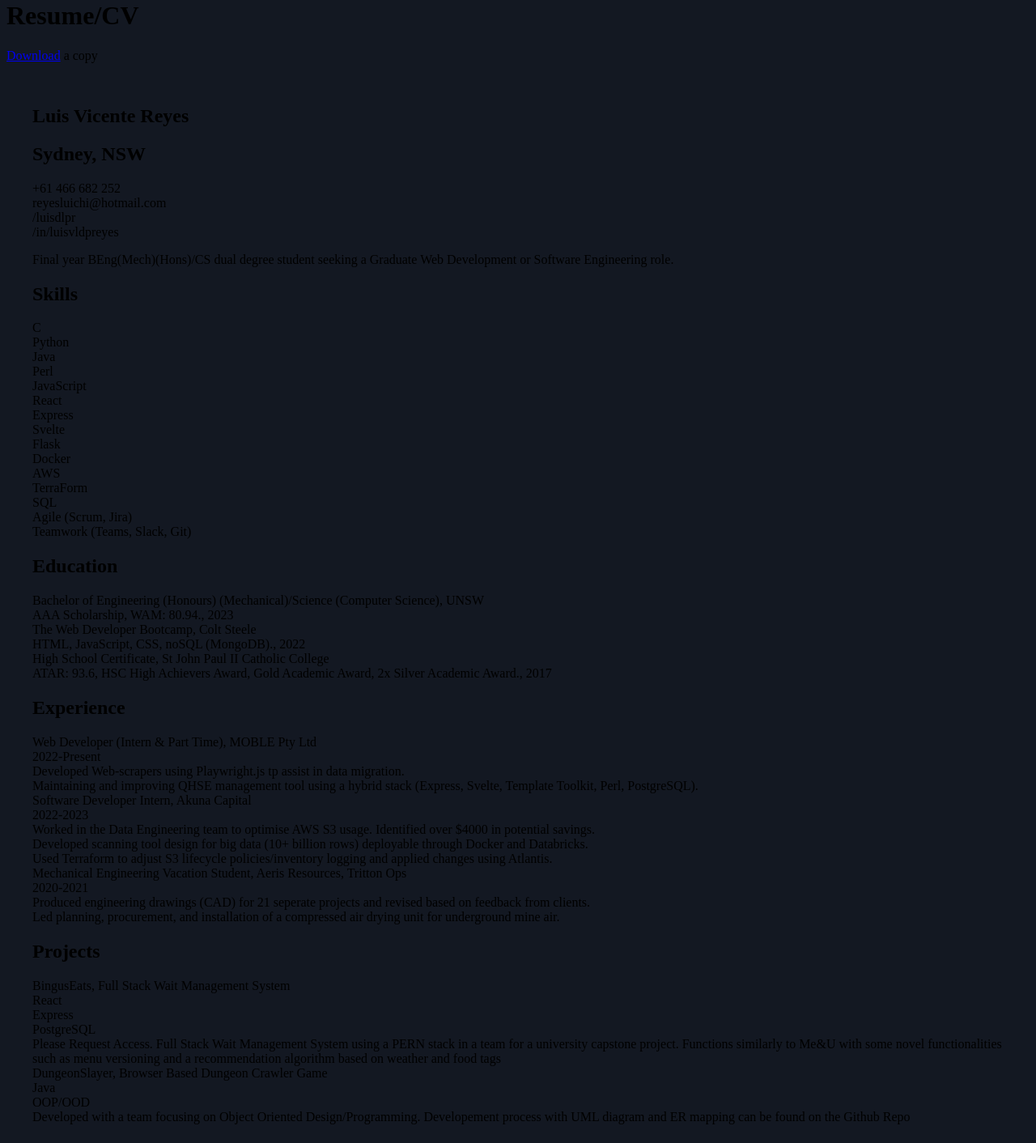
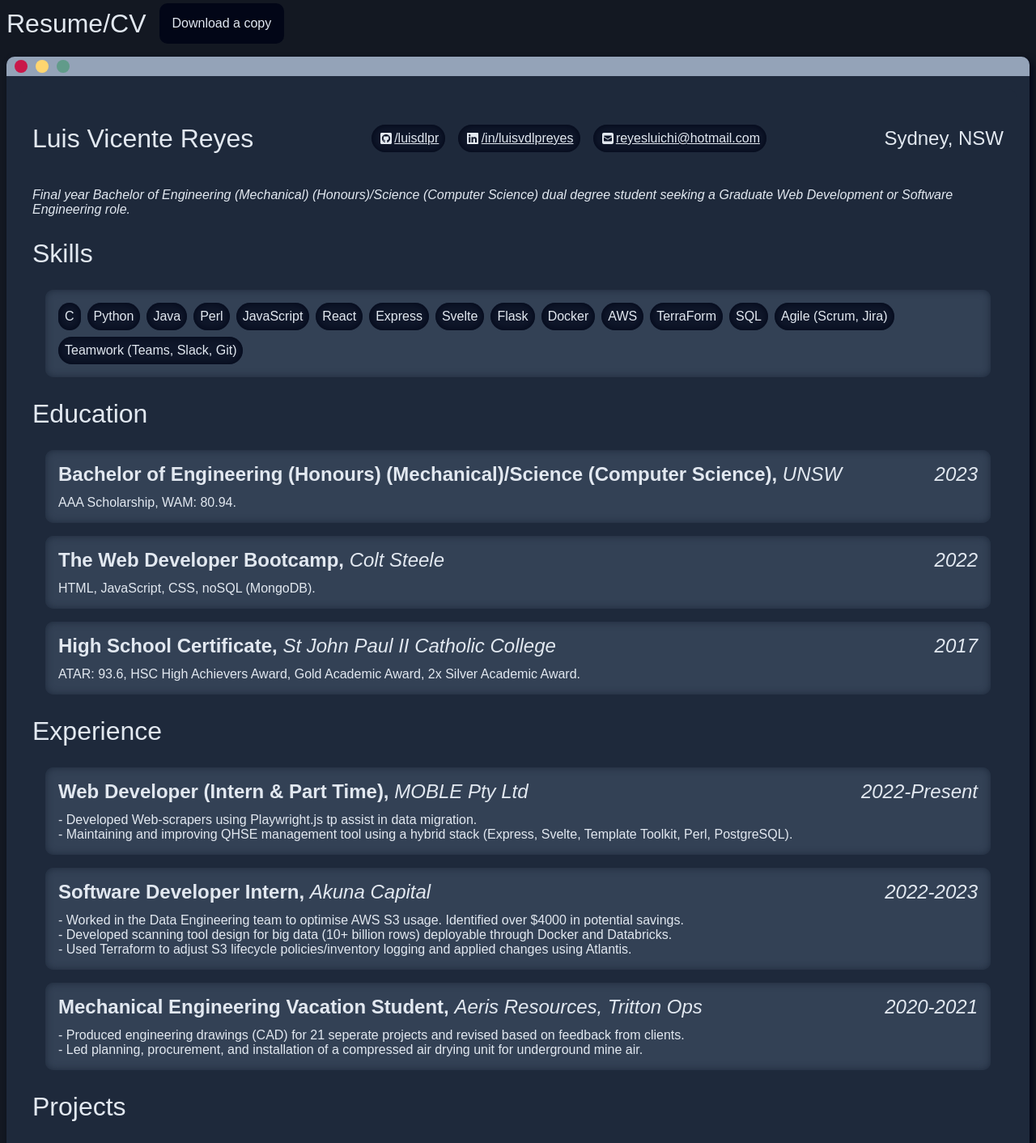
Before and after one commit to luisdlpr/personal-site, a SvelteKit app: page /Resume in a window 1280 px wide. Shown: the part 20-1432 px from the top of the page at 81% size. Built offline with nearby package versions, Linux system fonts and the light colour scheme.

Commit message:
resume content and formatting complete, will add some animations

```diff
--- /dev/null
+++ b/src/lib/resume.json
@@ -0,0 +1,104 @@
+{
+	"contact": [
+		{
+			"logo": "M400 32H48C21.5 32 0 53.5 0 80v352c0 26.5 21.5 48 48 48h352c26.5 0 48-21.5 48-48V80c0-26.5-21.5-48-48-48zM277.3 415.7c-8.4 1.5-11.5-3.7-11.5-8 0-5.4.2-33 .2-55.3 0-15.6-5.2-25.5-11.3-30.7 37-4.1 76-9.2 76-73.1 0-18.2-6.5-27.3-17.1-39 1.7-4.3 7.4-22-1.7-45-13.9-4.3-45.7 17.9-45.7 17.9-13.2-3.7-27.5-5.6-41.6-5.6-14.1 0-28.4 1.9-41.6 5.6 0 0-31.8-22.2-45.7-17.9-9.1 22.9-3.5 40.6-1.7 45-10.6 11.7-15.6 20.8-15.6 39 0 63.6 37.3 69 74.3 73.1-4.8 4.3-9.1 11.7-10.6 22.3-9.5 4.3-33.8 11.7-48.3-13.9-9.1-15.8-25.5-17.1-25.5-17.1-16.2-.2-1.1 10.2-1.1 10.2 10.8 5 18.4 24.2 18.4 24.2 9.7 29.7 56.1 19.7 56.1 19.7 0 13.9.2 36.5.2 40.6 0 4.3-3 9.5-11.5 8-66-22.1-112.2-84.9-112.2-158.3 0-91.8 70.2-161.5 162-161.5S388 165.6 388 257.4c.1 73.4-44.7 136.3-110.7 158.3zm-98.1-61.1c-1.9.4-3.7-.4-3.9-1.7-.2-1.5 1.1-2.8 3-3.2 1.9-.2 3.7.6 3.9 1.9.3 1.3-1 2.6-3 3zm-9.5-.9c0 1.3-1.5 2.4-3.5 2.4-2.2.2-3.7-.9-3.7-2.4 0-1.3 1.5-2.4 3.5-2.4 1.9-.2 3.7.9 3.7 2.4zm-13.7-1.1c-.4 1.3-2.4 1.9-4.1 1.3-1.9-.4-3.2-1.9-2.8-3.2.4-1.3 2.4-1.9 4.1-1.5 2 .6 3.3 2.1 2.8 3.4zm-12.3-5.4c-.9 1.1-2.8.9-4.3-.6-1.5-1.3-1.9-3.2-.9-4.1.9-1.1 2.8-.9 4.3.6 1.3 1.3 1.8 3.3.9 4.1zm-9.1-9.1c-.9.6-2.6 0-3.7-1.5s-1.1-3.2 0-3.9c1.1-.9 2.8-.2 3.7 1.3 1.1 1.5 1.1 3.3 0 4.1zm-6.5-9.7c-.9.9-2.4.4-3.5-.6-1.1-1.3-1.3-2.8-.4-3.5.9-.9 2.4-.4 3.5.6 1.1 1.3 1.3 2.8.4 3.5zm-6.7-7.4c-.4.9-1.7 1.1-2.8.4-1.3-.6-1.9-1.7-1.5-2.6.4-.6 1.5-.9 2.8-.4 1.3.7 1.9 1.8 1.5 2.6z",
+			"subLink": "/luisdlpr",
+			"fullLink": "https://www.github.com/luisdlpr"
+		},
+		{
+			"logo": "M416 32H31.9C14.3 32 0 46.5 0 64.3v383.4C0 465.5 14.3 480 31.9 480H416c17.6 0 32-14.5 32-32.3V64.3c0-17.8-14.4-32.3-32-32.3zM135.4 416H69V202.2h66.5V416zm-33.2-243c-21.3 0-38.5-17.3-38.5-38.5S80.9 96 102.2 96c21.2 0 38.5 17.3 38.5 38.5 0 21.3-17.2 38.5-38.5 38.5zm282.1 243h-66.4V312c0-24.8-.5-56.7-34.5-56.7-34.6 0-39.9 27-39.9 54.9V416h-66.4V202.2h63.7v29.2h.9c8.9-16.8 30.6-34.5 62.9-34.5 67.2 0 79.7 44.3 79.7 101.9V416z",
+			"subLink": "/in/luisvdlpreyes",
+			"fullLink": "https://www.linkedin.com/in/luisvldpreyes"
+		},
+		{
+			"logo": "M64 32C28.7 32 0 60.7 0 96V416c0 35.3 28.7 64 64 64H384c35.3 0 64-28.7 64-64V96c0-35.3-28.7-64-64-64H64zM218 271.7L64.2 172.4C66 156.4 79.5 144 96 144H352c16.5 0 30 12.4 31.8 28.4L230 271.7c-1.8 1.2-3.9 1.8-6 1.8s-4.2-.6-6-1.8zm29.4 26.9L384 210.4V336c0 17.7-14.3 32-32 32H96c-17.7 0-32-14.3-32-32V210.4l136.6 88.2c7 4.5 15.1 6.9 23.4 6.9s16.4-2.4 23.4-6.9z",
+			"subLink": "reyesluichi@hotmail.com",
+			"fullLink": "mailto:reyesluichi@hotmail.com"
+		}
+	],
+	"skills": [
+		"C",
+		"Python",
+		"Java",
+		"Perl",
+		"JavaScript",
+		"React",
+		"Express",
+		"Svelte",
+		"Flask",
+		"Docker",
+		"AWS",
+		"TerraForm",
+		"SQL",
+		"Agile (Scrum, Jira)",
+		"Teamwork (Teams, Slack, Git)"
+	],
+	"education": [
+		{
+			"title": "Bachelor of Engineering (Honours) (Mechanical)/Science (Computer Science)",
+			"provider": "UNSW",
+			"details": "AAA Scholarship, WAM: 80.94.",
+			"year": "2023"
+		},
+		{
+			"title": "The Web Developer Bootcamp",
+			"provider": "Colt Steele",
+			"details": "HTML, JavaScript, CSS, noSQL (MongoDB).",
+			"year": "2022"
+		},
+		{
+			"title": "High School Certificate",
+			"provider": "St John Paul II Catholic College",
+			"details": "ATAR: 93.6, HSC High Achievers Award, Gold Academic Award, 2x Silver Academic Award.",
+			"year": "2017"
+		}
+	],
+	"experiences": [
+		{
+			"title": "Web Developer (Intern & Part Time)",
+			"provider": "MOBLE Pty Ltd",
+			"details": [
+				"Developed Web-scrapers using Playwright.js tp assist in data migration.",
+				"Maintaining and improving QHSE management tool using a hybrid stack (Express, Svelte, Template Toolkit, Perl, PostgreSQL)."
+			],
+			"year": "2022-Present"
+		},
+		{
+			"title": "Software Developer Intern",
+			"provider": "Akuna Capital",
+			"details": [
+				"Worked in the Data Engineering team to optimise AWS S3 usage. Identified over $4000 in potential savings.",
+				"Developed scanning tool design for big data (10+ billion rows) deployable through Docker and Databricks.",
+				"Used Terraform to adjust S3 lifecycle policies/inventory logging and applied changes using Atlantis."
+			],
+			"year": "2022-2023"
+		},
+		{
+			"title": "Mechanical Engineering Vacation Student",
+			"provider": "Aeris Resources, Tritton Ops",
+			"details": [
+				"Produced engineering drawings (CAD) for 21 seperate projects and revised based on feedback from clients.",
+				"Led planning, procurement, and installation of a compressed air drying unit for underground mine air."
+			],
+			"year": "2020-2021"
+		}
+	],
+	"projects": [
+		{
+			"title": "BingusEats",
+			"summary": "Full Stack Wait Management System",
+			"tech": ["React", "Express", "PostgreSQL"],
+			"description": "(Private Repository, please request access) Full Stack Wait Management System using a PERN stack in a team for a university capstone project. Functions similarly to Me&U with some novel functionalities such as menu versioning and a recommendation algorithm based on weather and food tags"
+		},
+		{
+			"title": "DungeonSlayer",
+			"summary": "Browser Based Dungeon Crawler Game",
+			"tech": ["Java", "OOP/OOD"],
+			"description": "Developed with a team focusing on Object Oriented Design/Programming. Developement process with UML diagram and ER mapping can be found on the Github Repo"
+		}
+	],
+	"ec": [
+		"Active Guitarist in High School Music events including Creative Arts Nights, Open Days, School Lunchtime Concerts, and 2014 and 2016 School Musicals (Apollo 14, Back to the 80s). Band A leader in 2016 Musical.",
+		"1st Place (u74 kg Jr Division) in Hercules of The Hills 11 Powerlifting Competition and amateur coach (3 clients)."
+	]
+}
--- a/src/routes/Resume/+page.svelte
+++ b/src/routes/Resume/+page.svelte
@@ -1,168 +1,221 @@
 <script lang="ts">
-	const contact = ['+61 466 682 252', 'reyesluichi@hotmail.com', '/luisdlpr', '/in/luisvldpreyes'];
-	const skills = [
-		'C',
-		'Python',
-		'Java',
-		'Perl',
-		'JavaScript',
-		'React',
-		'Express',
-		'Svelte',
-		'Flask',
-		'Docker',
-		'AWS',
-		'TerraForm',
-		'SQL',
-		'Agile (Scrum, Jira)',
-		'Teamwork (Teams, Slack, Git)'
-	];
-	const education = [
-		{
-			title: 'Bachelor of Engineering (Honours) (Mechanical)/Science (Computer Science)',
-			provider: 'UNSW',
-			details: 'AAA Scholarship, WAM: 80.94.',
-			year: '2023'
-		},
-		{
-			title: 'The Web Developer Bootcamp',
-			provider: 'Colt Steele',
-			details: 'HTML, JavaScript, CSS, noSQL (MongoDB).',
-			year: '2022'
-		},
-		{
-			title: 'High School Certificate',
-			provider: 'St John Paul II Catholic College',
-			details:
-				'ATAR: 93.6, HSC High Achievers Award, Gold Academic Award, 2x Silver Academic Award.',
-			year: '2017'
-		}
-	];
-	const experiences = [
-		{
-			title: 'Web Developer (Intern & Part Time)',
-			provider: 'MOBLE Pty Ltd',
-			details: [
-				'Developed Web-scrapers using Playwright.js tp assist in data migration.',
-				'Maintaining and improving QHSE management tool using a hybrid stack (Express, Svelte, Template Toolkit, Perl, PostgreSQL).'
-			],
-			year: '2022-Present'
-		},
-		{
-			title: 'Software Developer Intern',
-			provider: 'Akuna Capital',
-			details: [
-				'Worked in the Data Engineering team to optimise AWS S3 usage. Identified over $4000 in potential savings.',
-				'Developed scanning tool design for big data (10+ billion rows) deployable through Docker and Databricks.',
-				'Used Terraform to adjust S3 lifecycle policies/inventory logging and applied changes using Atlantis.'
-			],
-			year: '2022-2023'
-		},
-		{
-			title: 'Mechanical Engineering Vacation Student',
-			provider: 'Aeris Resources, Tritton Ops',
-			details: [
-				'Produced engineering drawings (CAD) for 21 seperate projects and revised based on feedback from clients.',
-				'Led planning, procurement, and installation of a compressed air drying unit for underground mine air.'
-			],
-			year: '2020-2021'
-		}
-	];
-
-	const projects = [
-		{
-			title: 'BingusEats',
-			summary: 'Full Stack Wait Management System',
-			tech: ['React', 'Express', 'PostgreSQL'],
-			description:
-				'Please Request Access. Full Stack Wait Management System using a PERN stack in a team for a university capstone project. Functions similarly to Me&U with some novel functionalities such as menu versioning and a recommendation algorithm based on weather and food tags'
-		},
-		{
-			title: 'DungeonSlayer',
-			summary: 'Browser Based Dungeon Crawler Game',
-			tech: ['Java', 'OOP/OOD'],
-			description:
-				'Developed with a team focusing on Object Oriented Design/Programming. Developement process with UML diagram and ER mapping can be found on the Github Repo'
-		}
-	];
-
-	const ec = [
-		'Active Guitarist in High School Music events including Creative Arts Nights, Open Days, School Lunchtime Concerts, and 2014 and 2016 School Musicals (Apollo 14, Back to the 80s). Band A leader in 2016 Musical.',
-		'1st Place (u74 kg Jr Division) in Hercules of The Hills 11 Powerlifting Competition and amateur coach (3 clients).'
-	];
+	import '$lib/global.css';
+	import resume from '$lib/resume.json';
+	import MockBrowserWindow from '$lib/mockBrowserWindow/MockBrowserWindow.svelte';
 </script>
 
-<h1>Resume/CV</h1>
-<div>
-	<a href="/assets/resume.pdf" target="_blank">Download</a> a copy
-</div>
+<header>
+	<h1 class="mainTitle">Resume/CV</h1>
+	<a id="downloadLink" href="/assets/resume.pdf" target="_blank">Download a copy </a>
+</header>
 
-<main>
+<MockBrowserWindow>
+	<main slot="content">
 		<section id="information">
 			<h1>Luis Vicente Reyes</h1>
+			<div id="contactLinks">
+				{#each resume.contact as method}
+					<a class="bubble" href={method.fullLink}>
+						<svg
+							class="socialBubble"
+							xmlns="http://www.w3.org/2000/svg"
+							height="1em"
+							viewBox="0 0 448 512"><path d={method.logo} /></svg
+						>
+						{method.subLink}
+					</a>
+				{/each}
+			</div>
 			<h2>Sydney, NSW</h2>
-		{#each contact as method}
-			<div class="bubble">{method}</div>
-		{/each}
 		</section>
 
 		<section id="objective">
 			<p>
-			Final year BEng(Mech)(Hons)/CS dual degree student seeking a Graduate Web Development or
-			Software Engineering role.
+				Final year Bachelor of Engineering (Mechanical) (Honours)/Science (Computer Science) dual
+				degree student seeking a Graduate Web Development or Software Engineering role.
 			</p>
 		</section>
 
 		<section id="skills">
 			<h1>Skills</h1>
-		{#each skills as skill}
+			<div class="bubbleContainer insetSection">
+				{#each resume.skills as skill}
 					<div class="bubble">{skill}</div>
 				{/each}
+			</div>
 		</section>
 
 		<section id="education">
 			<h1>Education</h1>
-		{#each education as qualification}
-			<div>{qualification.title}, {qualification.provider}</div>
-			<div>{qualification.details}, {qualification.year}</div>
+			{#each resume.education as qualification}
+				<div class="insetSection">
+					<h2>
+						<span><strong>{qualification.title},</strong> <i>{qualification.provider}</i></span>
+						<i class="year">{qualification.year}</i>
+					</h2>
+					<div>{qualification.details}</div>
+				</div>
 			{/each}
 		</section>
 
 		<section id="experience">
 			<h1>Experience</h1>
-		{#each experiences as experience}
-			<div>{experience.title}, {experience.provider}</div>
-			<div>{experience.year}</div>
+			{#each resume.experiences as experience}
+				<div class="insetSection">
+					<h2>
+						<span><strong>{experience.title},</strong> <i>{experience.provider}</i></span>
+						<i class="year">{experience.year}</i>
+					</h2>
 					{#each experience.details as achievement}
-				<div>{achievement}</div>
+						<div>- {achievement}</div>
 					{/each}
+				</div>
 			{/each}
 		</section>
 
 		<section id="projects">
 			<h1>Projects</h1>
-		{#each projects as project}
-			<div>{project.title}, {project.summary}</div>
+			{#each resume.projects as project}
+				<div class="insetSection">
+					<h2>
+						<span><strong>{project.title},</strong> <i>{project.summary}</i></span>
+						<div class="techContainer">
 							{#each project.tech as tech}
-				<div>{tech}</div>
+								<i class="bubble tech">{tech}</i>
 							{/each}
+						</div>
+					</h2>
 					<div>{project.description}</div>
+				</div>
 			{/each}
 		</section>
 
 		<section id="extracirricular">
 			<h1>Extra Cirricular</h1>
-		{#each ec as activity}
-			<div>{activity}</div>
+			{#each resume.ec as activity}
+				<div class="insetSection">{activity}</div>
 			{/each}
 		</section>
 	</main>
+</MockBrowserWindow>
 
 <style>
+	h1 {
+		font-size: 2em;
+	}
+
+	h2 {
+		font-size: 1.5em;
+	}
+
 	main {
-		background-color: var(--slate700);
+		background-color: var(--slate800);
 		margin: 1em;
 		padding: 1em;
 		border-radius: 10px;
 	}
+
+	strong {
+		font-weight: 600;
+	}
+
+	#information {
+		display: flex;
+		align-items: center;
+		justify-content: space-between;
+	}
+
+	#contactLinks {
+		display: flex;
+		flex-wrap: wrap;
+		gap: 1em;
+		align-items: flex-end;
+	}
+
+	#objective {
+		font-style: italic;
+	}
+
+	@media only screen and (max-width: 1024px) {
+		#information {
+			flex-direction: column;
+			align-items: flex-start;
+		}
+	}
+
+	@media only screen and (max-width: 600px) {
+		.insetSection > h2 {
+			flex-direction: column;
+			align-items: flex-start;
+		}
+	}
+
+	.bubble {
+		display: flex;
+		align-items: center;
+		background-color: var(--slate900);
+		padding: 0.5em;
+		border-radius: 2em;
+		box-shadow: inset 0 0 10px var(--slate950);
+	}
+
+	.socialBubble {
+		fill: var(--slate200);
+		margin: 0em 0.2em;
+	}
+
+	.bubbleContainer {
+		display: flex;
+		flex-wrap: wrap;
+		gap: 0.5em;
+	}
+
+	.insetSection > h2 {
+		display: flex;
+		justify-content: space-between;
+		margin: 0em 0em 0.5em 0em;
+	}
+
+	.insetSection {
+		background-color: var(--slate700);
+		padding: 1em;
+		margin: 1em;
+		border-radius: 10px;
+		box-shadow: inset 0 0 10px var(--slate800);
+	}
+
+	.year {
+		font-size: 1em;
+		text-align: right;
+		white-space: nowrap;
+	}
+
+	.tech {
+		font-size: 0.5em;
+		height: 1em;
+	}
+
+	.techContainer {
+		display: flex;
+		gap: 0.5em;
+	}
+
+	.mainTitle {
+		margin: 0em;
+	}
+
+	#downloadLink {
+		display: block;
+		background-color: var(--slate950);
+		border-radius: 10px;
+		margin: 1em;
+		padding: 1em;
+		text-decoration: none;
+		text-align: center;
+	}
+
+	header {
+		display: flex;
+		align-items: center;
+	}
 </style>
```
Also changed, not shown: src/lib/navBar/NavBar.svelte (+8 -1 lines). Lines whose indentation alone changed are shown as unchanged.
